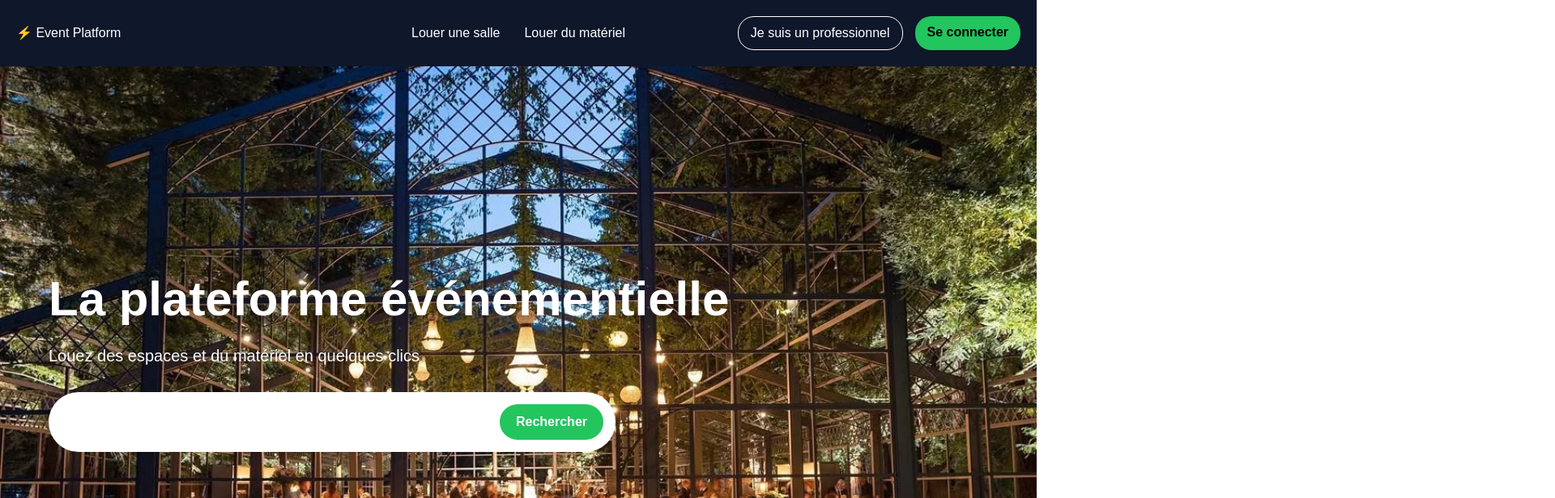
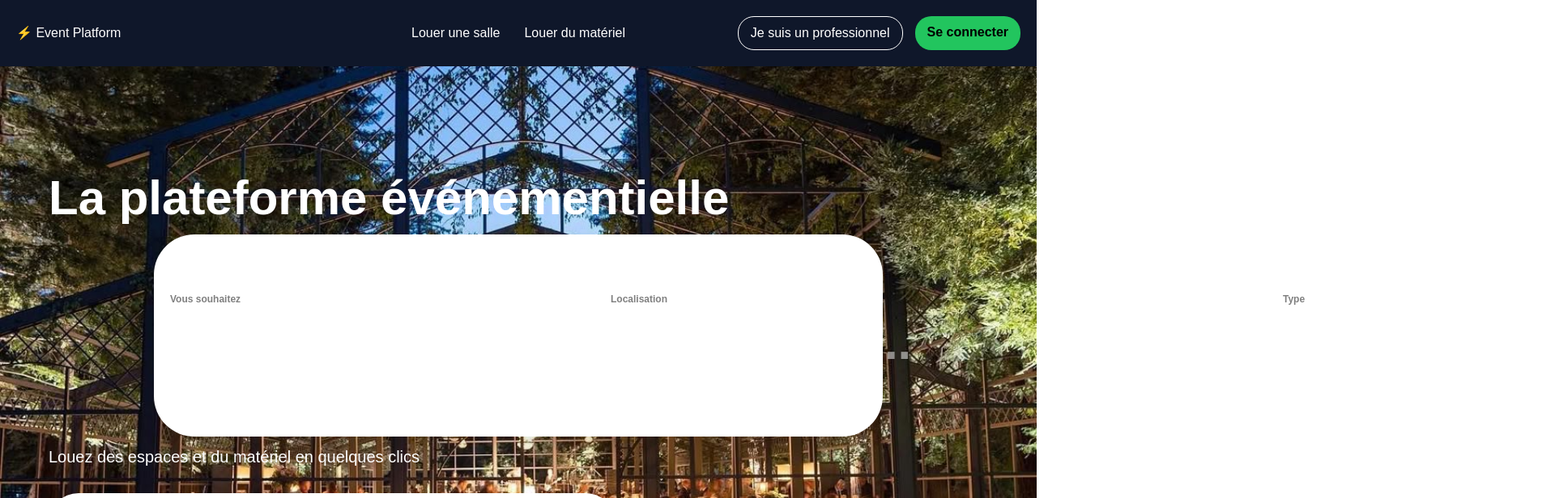
Before and after one commit to sara16g/event-platform, a Next.js app: page / in a window 1280 px wide. Shown: the top 616 px of the page at 81% size, 1920 px wide, since content can reach past the window. Built offline with nearby package versions, Linux system fonts and the light colour scheme.

Commit message:
add search bar

```diff
--- /dev/null
+++ b/app/components/SearchBar.tsx
@@ -0,0 +1,56 @@
+export default function SearchBar() {
+  return (
+    <div
+      style={{
+        background: "white",
+        padding: "20px",
+        borderRadius: "50px",
+        display: "flex",
+        gap: "20px",
+        alignItems: "center",
+        boxShadow: "0 10px 30px rgba(0,0,0,0.1)",
+        maxWidth: "900px",
+        margin: "auto",
+      }}
+    >
+      {/* TYPE */}
+      <div>
+        <p style={{ fontSize: "12px", color: "gray" }}>Vous souhaitez</p>
+        <select>
+          <option>Réserver un lieu</option>
+          <option>Louer du matériel</option>
+        </select>
+      </div>
+
+      {/* VILLE */}
+      <div>
+        <p style={{ fontSize: "12px", color: "gray" }}>Localisation</p>
+        <input placeholder="Paris, Lyon..." />
+      </div>
+
+      {/* TYPE EVENT */}
+      <div>
+        <p style={{ fontSize: "12px", color: "gray" }}>Type</p>
+        <select>
+          <option>Mariage</option>
+          <option>Anniversaire</option>
+          <option>Entreprise</option>
+        </select>
+      </div>
+
+      {/* BUTTON */}
+      <button
+        style={{
+          background: "#22c55e",
+          color: "white",
+          padding: "15px 25px",
+          borderRadius: "30px",
+          border: "none",
+          cursor: "pointer",
+        }}
+      >
+        🔍 Rechercher
+      </button>
+    </div>
+  );
+}
--- a/app/page.tsx
+++ b/app/page.tsx
@@ -1,3 +1,4 @@
+import SearchBar from "./components/SearchBar";
 import EventCard from "./components/EventCard";
 export default function Home() {
   return (
@@ -19,7 +20,9 @@ export default function Home() {
       >
         <h1 style={{ fontSize: "60px", fontWeight: "bold" }}>
           La plateforme événementielle
+          <SearchBar />
         </h1>
+
 
         <p style={{ fontSize: "20px", marginTop: "10px" }}>
           Louez des espaces et du matériel en quelques clics
```
